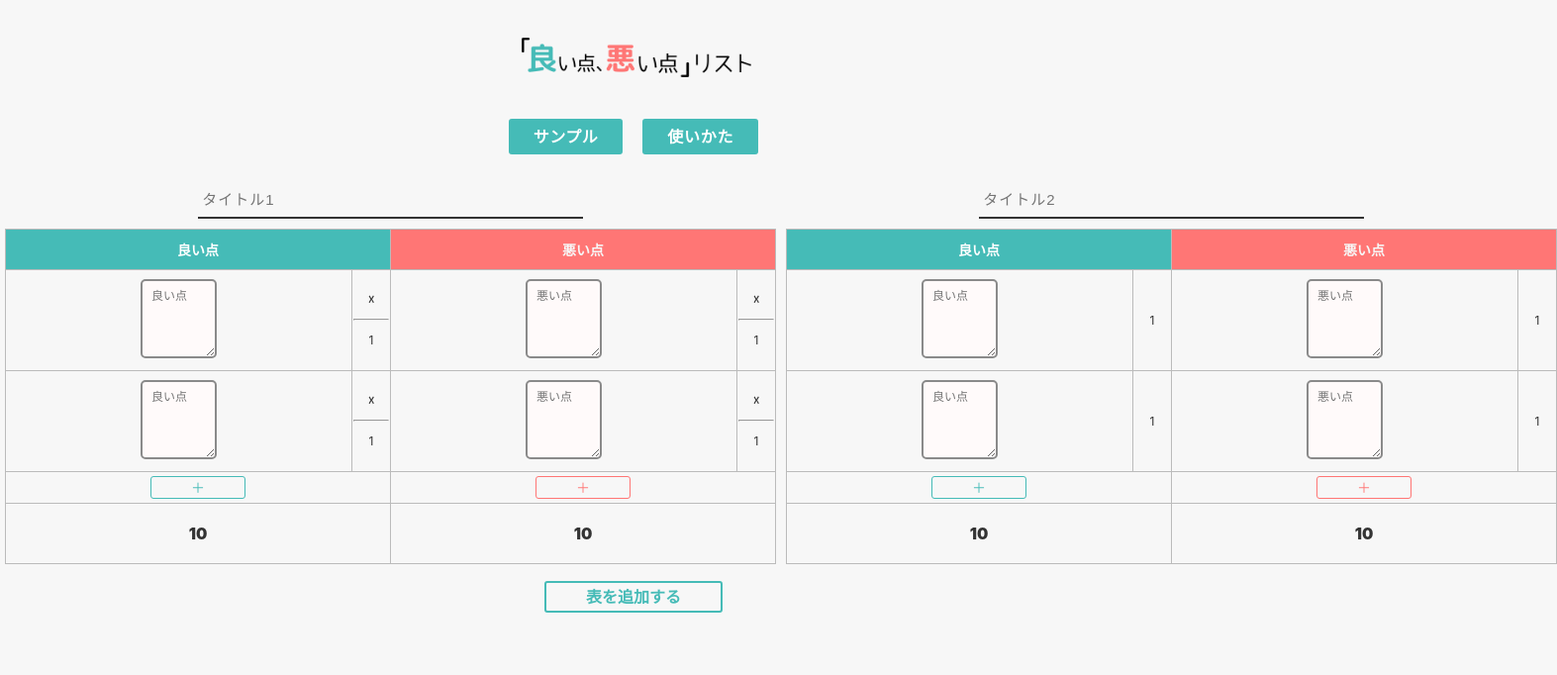
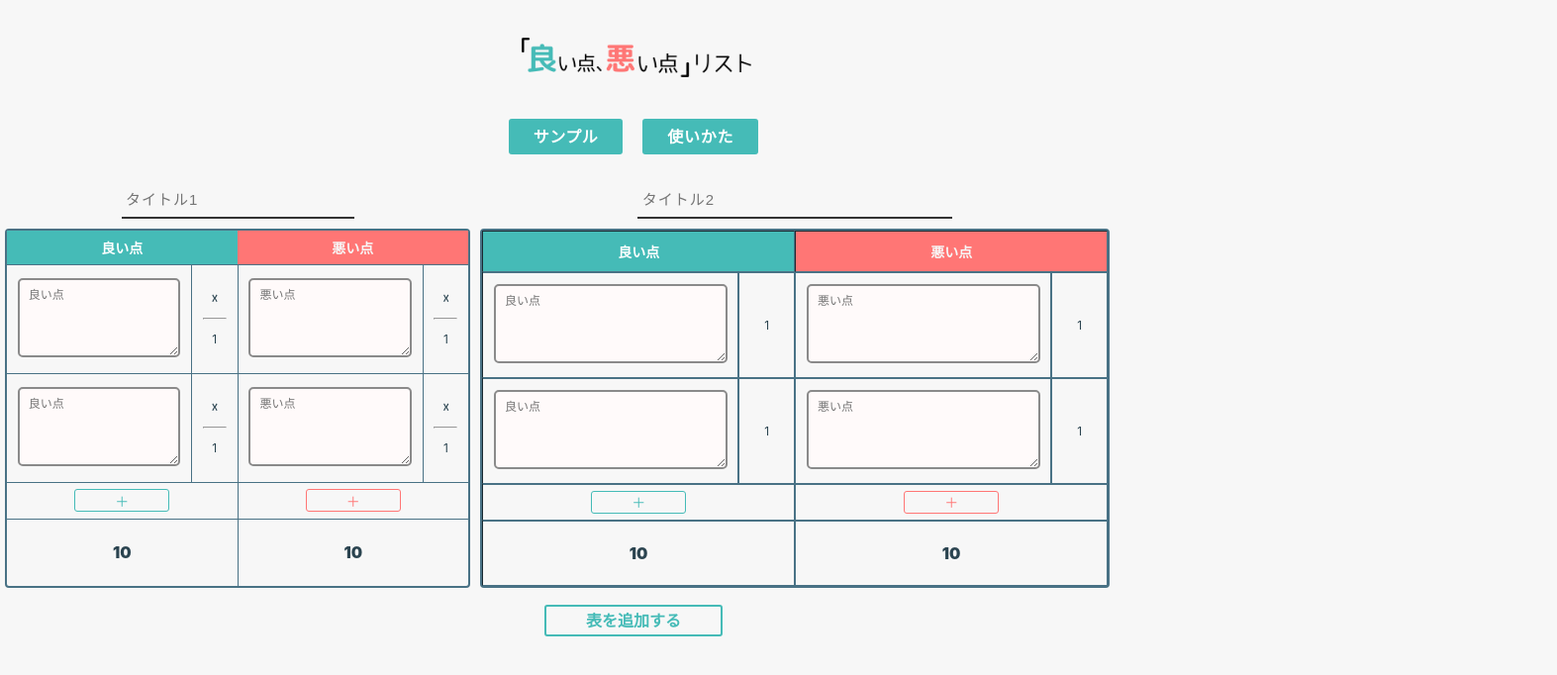
Before and after one commit to shigasy/pros-cons-list, a React (Create React App) app: page / in a window 1280 px wide. Shown: the top 682 px of the page at 99% size, 1573 px wide, since content can reach past the window. Built offline with nearby package versions, Linux system fonts and the light colour scheme.

Commit message:
update テーブルを丸く

```diff
--- a/src/App.js
+++ b/src/App.js
@@ -13,7 +13,6 @@ function App() {
 
   const customStyles = {
     content : {
-      overflow: 'hidden',
       top                   : '50%',
       left                  : '50%',
       right                 : 'auto',
@@ -61,7 +60,7 @@ function App() {
         </section>
         <section className="contents">
           <div className="contents__container">
-            <table align="center" border={1} className="table">
+            <table align="center" className="table">
               <caption className="table__caption">
                 <div className="table__title">
                   <label className="ef">
@@ -69,11 +68,13 @@ function App() {
                   </label>
                 </div>
               </caption>
-              <tbody className="table__body">
-              <tr className="table__header">
+              <thead className="table__header">
+              <tr className="table__header-container">
                 <th className="table__header--pros" colSpan="2">良い点</th>
                 <th className="table__header--cons" colSpan="2">悪い点</th>
               </tr>
+              </thead>
+              <tbody className="table__body">
               <tr>
                 <td className="table__data--text"><textarea className="table__data--textarea-pros" placeholder="良い点"></textarea></td>
                 <td className="table__data--value"><p><strong>☓</strong></p><hr></hr><p>1</p></td>
--- a/src/components/Table.css
+++ b/src/components/Table.css
@@ -1,17 +1,40 @@
-table {
-    border-collapse: collapse;
-    border-color: #bbb;
+.table {
+    color: #2b4450;
+    border-collapse: separate;
+    /* 隣接するセルの線と線の間隔を0に */
+    border-spacing: 0;
+    border: 2px solid #497285;
+    border-radius: 4px;
+    /*border-color: #bbb;*/
+    /*border-radius: 0.5rem;*/
     margin: 2rem 0.5rem;
 }
 
-table th {
-    padding: 1.0rem 1.0rem;
+.table thead th {
+    border-spacing: 0;
+    padding: .5em .6em;
+    border-bottom: 1px solid #497285;
+}
+.table tbody tr td {
+    padding: .5em .9em;
+}
+/* 2列目以降のセルの左だけ線を表示 */
+.table tbody tr td + td {
+    border-left: 1px solid #497285;
+}
+/* 2行目以降のセルの上だけ線を表示 */
+.table tbody tr + tr td {
+    border-top: 1px solid #497285;
 }
 
-table td {
-    padding: 0.4rem 1.0rem;
-    width: 20rem;
-}
+/*table th {*/
+/*    padding: 1.0rem 1.0rem;*/
+/*}*/
+
+/*table td {*/
+/*    padding: 0.4rem 1.0rem;*/
+/*    width: 20rem;*/
+/*}*/
 .table__caption {
     margin: 0.5rem 0;
 }
```
